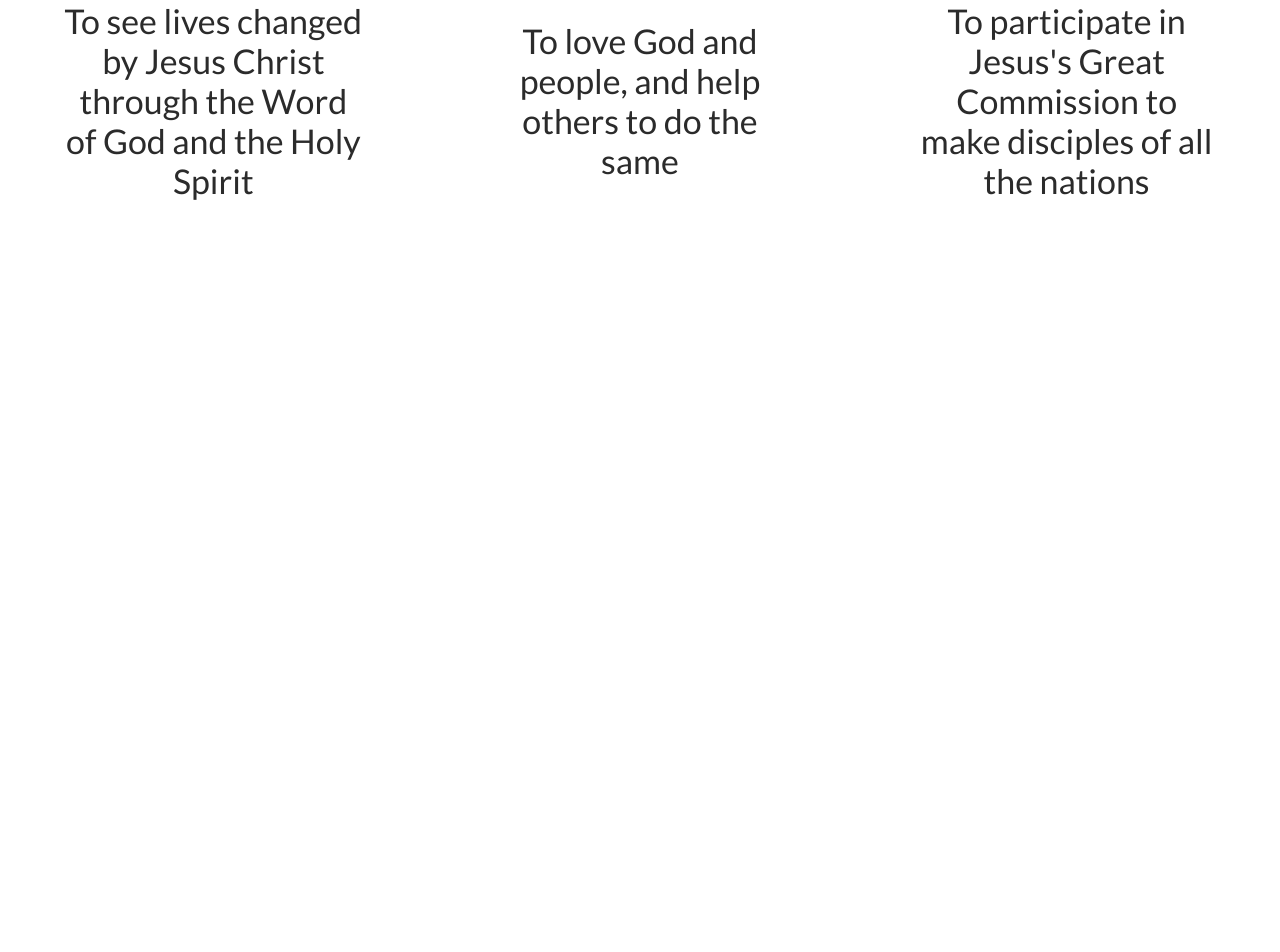
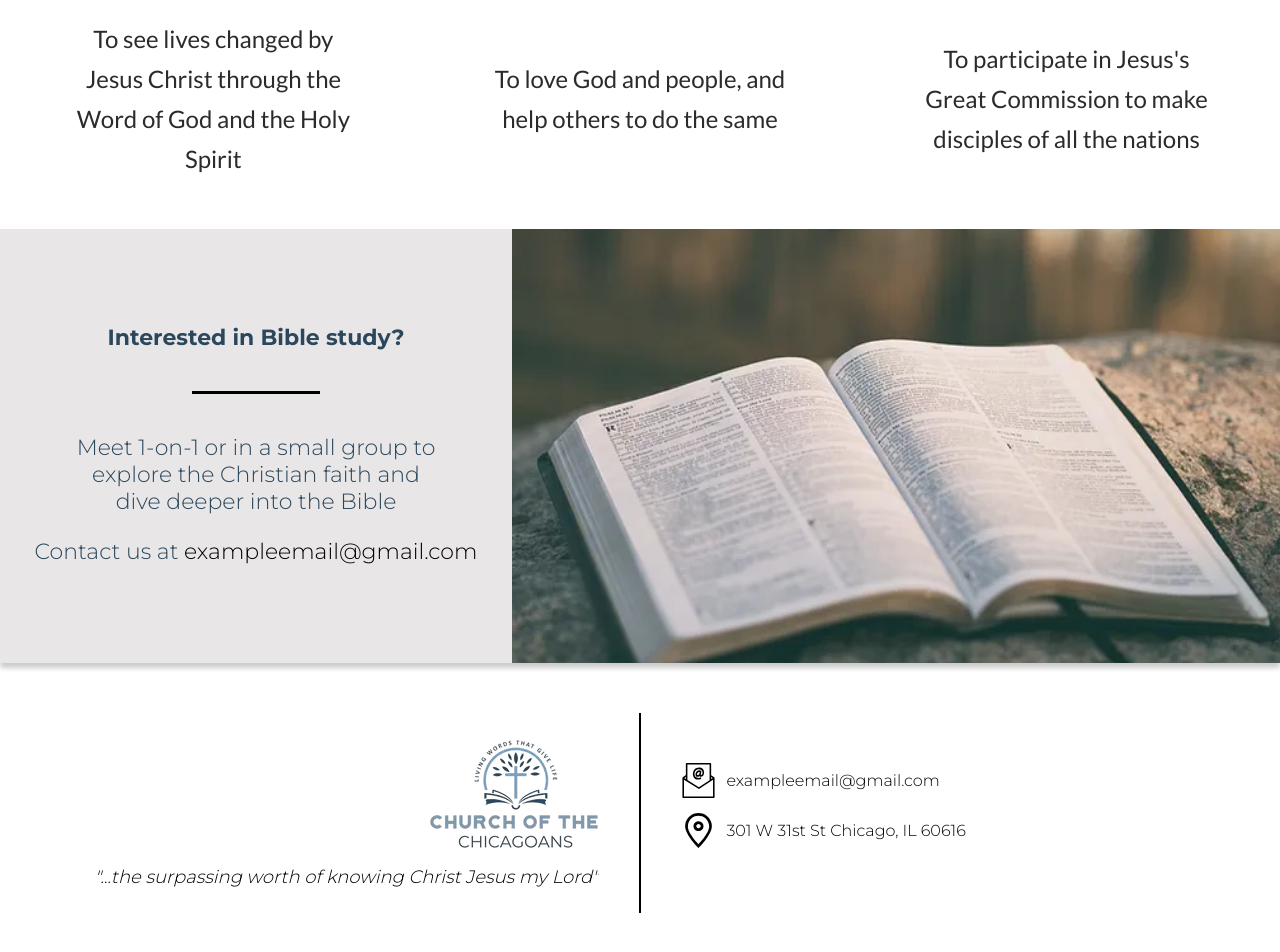
Before and after one commit to jingminglake/chicago_church, a React (Vite) app: page / in a window 1280 px wide. Shown: the part 1210-2162 px from the top of the page. Before the commit the page ends 1411 px from the top, so only its background shows below. Built offline with nearby package versions, Linux system fonts and the light colour scheme.

Commit message:
home, footer

```diff
--- /dev/null
+++ b/src/components/footer/Footer.jsx
@@ -0,0 +1,42 @@
+import React from "react";
+
+import "./footer.scss";
+import { Address } from "./svg/Address";
+import Email from "./svg/Email";
+
+const Footer = () => {
+  return (
+    <div className='footer-parent'>
+      <div className='footer-inner'>
+        <div className='footer-top'>
+          <img src='/assets/footer/footerlogo_1.webp' />
+
+          <div className='footer-q'>
+            "...the surpassing worth of knowing Christ Jesus my Lord"
+          </div>
+        </div>
+
+        <div className='footer-divider' />
+
+        <div className='footer-con footer-bot'>
+          <a className='footer-r' href='mailto:exampleemail@gmail.com'>
+            <Email />
+            <div className='footer-rc'>exampleemail@gmail.com</div>
+          </a>
+
+          <a
+            className='footer-r'
+            href={`https://www.google.com/maps/dir/?api=1&destination=${"301 W 31st St Chicago, IL 60616"}`}
+            target='_blank'
+            rel='noreferrer'
+          >
+            <Address />
+            <div className='footer-rc'>301 W 31st St Chicago, IL 60616</div>
+          </a>
+        </div>
+      </div>
+    </div>
+  );
+};
+
+export default Footer;
--- /dev/null
+++ b/src/components/footer/footer.scss
@@ -0,0 +1,77 @@
+.footer-parent {
+  width: 100%;
+  padding: 50px 0;
+}
+
+.footer-inner {
+  width: 100%;
+  padding: 0 50px;
+  display: flex;
+  justify-content: center;
+  align-items: center;
+  box-sizing: border-box;
+
+  @media only screen and (max-width: 600px) {
+    flex-direction: column;
+  }
+}
+
+.footer-divider {
+  height: 200px;
+  width: 3px;
+  background-color: black;
+  margin: 0 40px;
+
+  @media only screen and (max-width: 600px) {
+    display: none;
+  }
+}
+
+.footer-top {
+  position: relative;
+  display: flex;
+  flex-direction: column;
+  width: 50%;
+  align-items: flex-end;
+
+  @media only screen and (max-width: 600px) {
+    align-items: center;
+    width: 100%;
+  }
+}
+
+.footer-r {
+  display: flex;
+  align-items: center;
+  margin-bottom: 15px;
+}
+
+.footer-rc {
+  margin-left: 10px;
+}
+
+.footer-q {
+  font-style: italic;
+  width: 100%;
+  text-align: right;
+  font-size: 18px;
+  margin-top: 15px;
+
+  @media only screen and (max-width: 600px) {
+    font-size: 15px;
+    margin-top: 25px;
+    text-align: center;
+  }
+}
+
+.footer-bot {
+  width: 50%;
+
+  @media only screen and (max-width: 600px) {
+    width: 100%;
+    margin-top: 30px;
+    display: flex;
+    align-items: center;
+    flex-direction: column;
+  }
+}
--- /dev/null
+++ b/src/components/footer/svg/Address.jsx
@@ -0,0 +1,30 @@
+import React from "react";
+
+export const Address = () => {
+  return (
+    <svg
+      preserveAspectRatio='xMidYMid meet'
+      data-bbox='40.5 22 119 156'
+      viewBox='40.5 22 119 156'
+      height='200'
+      width='200'
+      xmlns='http://www.w3.org/2000/svg'
+      data-type='color'
+      role='presentation'
+      aria-hidden='true'
+      style={{ height: "35px", width: "35px" }}
+    >
+      <defs>
+        <style>#comp-la7emoc1 svg [data-color="1"] </style>
+      </defs>
+      <g>
+        <path
+          d='M100 22c-32.8 0-59.5 26.2-59.5 58.5C40.5 119 100 178 100 178s59.5-59.6 59.5-97.5c0-32.3-26.6-58.5-59.5-58.5zM52.6 81.8c0-26.1 21.2-47.2 47.4-47.1 26.1 0 47.4 21.1 47.4 47.2 0 30.5-47.4 78.6-47.4 78.6s-47.4-47.9-47.4-78.7zM100 58.6c-12.3 0-22.3 9.8-22.3 21.9s10 21.9 22.3 21.9 22.3-9.8 22.3-21.9-10-21.9-22.3-21.9zm0 31.6c-5.4 0-9.9-4.4-9.9-9.8s4.4-9.8 10-9.8c5.4 0 9.9 4.4 9.9 9.8s-4.6 9.8-10 9.8z'
+          fill='#f0e128'
+          data-color='1'
+          style={{ fill: "black" }}
+        ></path>
+      </g>
+    </svg>
+  );
+};
--- /dev/null
+++ b/src/components/footer/svg/Email.jsx
@@ -0,0 +1,39 @@
+import React from "react";
+
+const Email = () => {
+  return (
+    <svg
+      preserveAspectRatio='xMidYMid meet'
+      data-bbox='60.5 57 79 86'
+      viewBox='60.5 57 79 86'
+      height='200'
+      width='200'
+      xmlns='http://www.w3.org/2000/svg'
+      data-type='color'
+      role='presentation'
+      aria-hidden='true'
+      aria-label=''
+      style={{ height: "35px", width: "35px" }}
+    >
+      <defs>
+        <style>#comp-la3gvuud svg [data-color="1"]</style>
+      </defs>
+      <g>
+        <path
+          d='M138.611 91.729l-7.543-4.754V58.901A1.907 1.907 0 0 0 129.156 57H70.843a1.907 1.907 0 0 0-1.912 1.901v27.816l-7.582 5.037a1.9 1.9 0 0 0-.849 1.58v47.765c0 1.049.856 1.901 1.912 1.901h75.176a1.907 1.907 0 0 0 1.912-1.901V93.334c0-.651-.336-1.257-.889-1.605zm-7.542-.254l3.936 2.481-3.936 2.614v-5.095zM72.755 60.802h54.49v38.185c0 .039.02.071.022.109l-26.304 17.474-28.208-17.776V60.802zM68.931 91.29v5.095l-3.936-2.48 3.936-2.615zm66.745 47.908H64.324V97.981l35.644 22.462a1.91 1.91 0 0 0 1.023.296c.371 0 .742-.106 1.063-.321l33.623-22.335v41.115z'
+          fill='#EF3F23'
+          data-color='1'
+          style={{ fill: "black" }}
+        ></path>
+        <path
+          d='M106.691 95.931l-1.207-3.864-.68.364c-1.411.755-3.326 1.155-5.534 1.155-4.545 0-9.131-2.922-9.131-9.45 0-6.944 4.446-11.794 10.813-11.794 5.516 0 8.942 3.121 8.942 8.147 0 3.191-1.133 4.767-1.81 5.424-.54.526-1.158.825-1.69.825l-.032-.001c-.416-.012-.513-.131-.548-.176-.127-.155-.301-.634-.042-2.092l1.045-5.793a3.12 3.12 0 0 0-.515-2.325 2.905 2.905 0 0 0-1.887-1.199 12.206 12.206 0 0 0-2.041-.172c-5.499 0-9.805 4.463-9.805 10.159 0 3.375 1.972 5.731 4.792 5.731 1.947 0 3.612-.743 4.971-2.21.505 1.407 1.735 2.21 3.487 2.21 3.943 0 7.933-3.642 7.933-10.605 0-7.121-5.108-12.095-12.424-12.095-8.74 0-15.083 6.808-15.083 16.188 0 8.843 6.383 13.47 12.688 13.47 3.054 0 5.31-.507 7.314-1.645l.444-.252zm-4.232-13.917c-.478 2.648-2.337 4.723-4.237 4.723-.757 0-1.76-.208-1.76-2.007 0-3.267 2.22-5.73 5.163-5.73a7.45 7.45 0 0 1 1.399.118l-.565 2.896z'
+          fill='#EF3F23'
+          data-color='1'
+          style={{ fill: "black" }}
+        ></path>
+      </g>
+    </svg>
+  );
+};
+
+export default Email;
--- a/src/components/home/Home.jsx
+++ b/src/components/home/Home.jsx
@@ -4,7 +4,7 @@ import "./home.scss";
 
 const Home = () => {
   return (
-    <div>
+    <div className='home-s'>
       <div
         style={{ backgroundImage: `url(${"/assets/home/top.jpeg"})` }}
         className='home-top'
@@ -16,19 +16,29 @@ const Home = () => {
         </div>
       </div>
 
-      <div className='home-we'>
+      <section className='home-we'>
         <div className='home-wer'>
-          <div className='home-f22c28'>JOIN US IN BRIDGEPORT!</div>
+          <div className='home-qz'>
+            <div className='home-f22c28 text-ac' style={{ marginTop: "0" }}>
+              JOIN US IN BRIDGEPORT!
+            </div>
 
-          <div className='home-f22nb'>Sunday 4 PM</div>
-          <div className='home-f22nb'>Worship & Communion</div>
+            <div className='home-f22nb text-ac'>Sunday 4 PM</div>
+            <div className='home-f22nb text-ac'>Worship & Communion</div>
 
-          <div className='home-f22nb' style={{ marginTop: "10px" }}>
-            301 W 31st St
+            <a
+              className='home-f22nb text-ac home-a'
+              style={{ marginTop: "10px" }}
+              href={`https://www.google.com/maps/dir/?api=1&destination=${"301 W 31st St Chicago, IL 60616"}`}
+              target='_blank'
+              rel='noreferrer'
+            >
+              301 W 31st St <br />
+              Chicago, IL 60616
+            </a>
+
+            <div className='nav-w home-wewh pointer'>CONNECT</div>
           </div>
-          <div className='home-f22nb'>Chicago, IL 60616</div>
-
-          <div className='nav-w home-wewh'>CONNECT</div>
         </div>
         <div
           className='home-weimg'
@@ -36,11 +46,11 @@ const Home = () => {
             backgroundImage: `url(/assets/home/986929_3d6a116bdd33417c99e2fa0ef76180af_mv2.webp)`,
           }}
         ></div>
-      </div>
+      </section>
 
       <div className='home-hea c2b475c'>OUR HEART & MISSION</div>
 
-      <div className='home-rw'>
+      <section className='home-rw' style={{ marginBottom: "50px" }}>
         <div className='home-rwch'>
           <div className='home-rwchin'>
             To see lives changed by Jesus Christ through the Word of God and the
@@ -58,7 +68,39 @@ const Home = () => {
             the nations
           </div>
         </div>
-      </div>
+      </section>
+
+      <section className='home-we'>
+        <div className='home-wer home-bge8'>
+          <div className='home-qz'>
+            <div className='home-f22c28 text-ac' style={{ margin: 0 }}>
+              Interested in Bible study?
+            </div>
+
+            <div className='home-divider' />
+
+            <div className='home-f22nb text-ac'>
+              Meet 1-on-1 or in a small group to
+              <br /> explore the Christian faith and <br />
+              dive deeper into the Bible
+            </div>
+
+            <div className='text-ac home-f22nb' style={{ marginTop: "15px" }}>
+              Contact us at{" "}
+              <a href='mailto:exampleemail@gmail.com' className='home-mailto'>
+                exampleemail@gmail.com
+              </a>
+            </div>
+          </div>
+        </div>
+        <div
+          className='home-weimg'
+          style={{
+            backgroundImage:
+              "url(/assets/home/487147_3fb21a460ea840f08b896c1b6839e9e8mv2.png)",
+          }}
+        ></div>
+      </section>
     </div>
   );
 };
--- a/src/components/home/home.scss
+++ b/src/components/home/home.scss
@@ -1,3 +1,7 @@
+.home-s {
+  box-shadow: 0 5px 5px #ccc;
+}
+
 .home-top {
   width: 100%;
   background-size: cover;
@@ -17,25 +21,52 @@
   font-size: 60px;
   font-weight: 700;
   color: white;
+  @media only screen and (max-width: 600px) {
+    font-size: 35px;
+  }
 }
 
 .home-w {
   font-size: 44px;
   font-weight: 500;
   color: white;
+
+  @media only screen and (max-width: 600px) {
+    font-size: 22px;
+  }
 }
 
 .home-we {
   display: flex;
-  flex-direction: row;
   width: 100%;
+
+  @media only screen and (max-width: 600px) {
+    flex-direction: column;
+  }
 }
 
 .home-wer {
   flex-grow: 1;
   display: flex;
   align-items: center;
+  justify-content: center;
+}
+
+.home-qz {
+  width: 100%;
+  box-sizing: border-box;
+  display: flex;
+  align-items: center;
   flex-direction: column;
+  padding: 50px 0 45px;
+}
+
+.home-a {
+  cursor: pointer;
+
+  &:hover {
+    text-decoration: underline;
+  }
 }
 
 .home-f22c28 {
@@ -43,6 +74,11 @@
   font-size: 22px;
   font-weight: bold;
   margin: 47px 0 48px 0;
+  text-align: center;
+}
+
+.home-t {
+  padding: 0 10px;
 }
 
 .home-f22nb {
@@ -55,6 +91,7 @@
 .home-wewh {
   color: white;
   margin-top: 44px;
+  font-size: 16px;
 }
 
 .home-weimg {
@@ -62,13 +99,17 @@
   background-size: cover;
   background-position: center;
   width: 60%;
+
+  @media only screen and (max-width: 600px) {
+    width: 100%;
+  }
 }
 
 .home-hea {
   width: 100%;
   display: flex;
   justify-content: center;
-  margin: 32px 0 33px 0;
+  margin: 50px 0 33px 0;
   font-size: 22px;
   font-weight: bold;
 }
@@ -77,16 +118,29 @@
   display: flex;
   width: 100%;
   justify-content: center;
+
+  @media only screen and (max-width: 600px) {
+    flex-direction: column;
+    justify-content: unset;
+    align-items: center;
+  }
 }
 
 .home-rwch {
   color: #2b2b2b;
-  font-size: 34px;
+  font-size: 24px;
   width: 33.33%;
 
   display: flex;
   justify-content: center;
   align-items: center;
+
+  @media only screen and (max-width: 600px) {
+    width: 100%;
+    padding: 0 30px;
+    box-sizing: border-box;
+    margin-bottom: 35px;
+  }
 }
 
 .home-rwchin {
@@ -95,3 +149,23 @@
   line-height: 40px;
   font-family: "Lato", sans-serif;
 }
+
+.home-bge8 {
+  background-color: #e8e6e6;
+}
+
+.home-divider {
+  width: 25%;
+  height: 3px;
+  background-color: black;
+  margin: 40px auto;
+}
+
+.home-mailto {
+  color: black;
+  font-weight: 500;
+
+  &:hover {
+    text-decoration: underline;
+  }
+}
--- a/src/index.jsx
+++ b/src/index.jsx
@@ -6,6 +6,7 @@ import "./index.scss";
 
 import Home from "./components/home/Home";
 import Nav from "./components/nav/Nav";
+import Footer from "./components/footer/Footer";
 
 ReactDOM.createRoot(document.getElementById("app")).render(
   <>
@@ -15,6 +16,8 @@ ReactDOM.createRoot(document.getElementById("app")).render(
         <Routes>
           <Route exact path='/' element={<Home />} />
         </Routes>
+
+        <Footer />
       </BrowserRouter>
     </React.StrictMode>
   </>
--- a/src/index.scss
+++ b/src/index.scss
@@ -4,6 +4,16 @@
 * {
   margin: 0;
   font-family: "Montserrat", sans-serif;
+  overflow-x: hidden;
+}
+
+a {
+  text-decoration: none;
+  color: black;
+}
+
+.text-ac {
+  text-align: center;
 }
 
 .pointer {
@@ -29,3 +39,7 @@
     background-color: #78a2c4;
   }
 }
+
+.grow {
+  flex-grow: 1;
+}
```
Also changed, not shown: assets/footer/footerlogo_1.webp (added), assets/home/487147_3fb21a460ea840f08b896c1b6839e9e8mv2.png (added).
